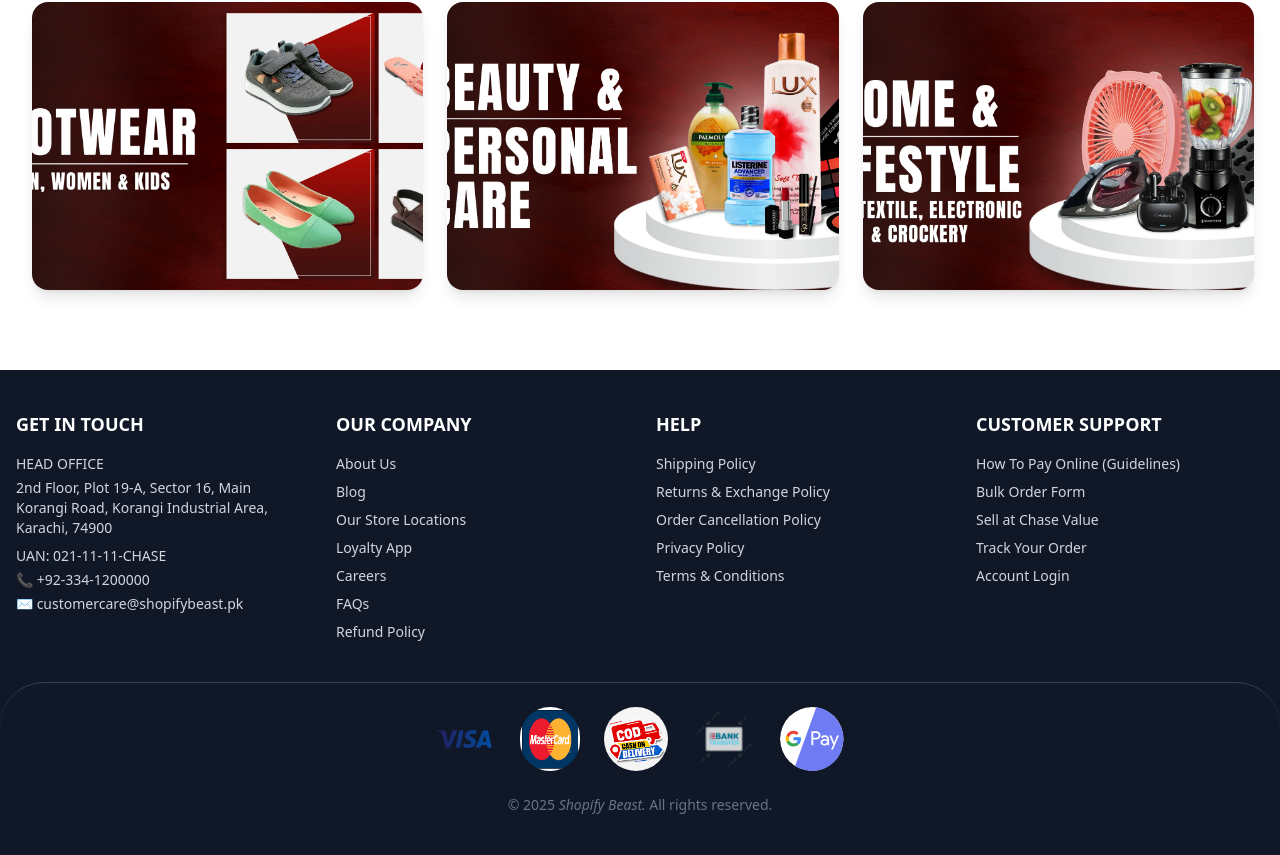
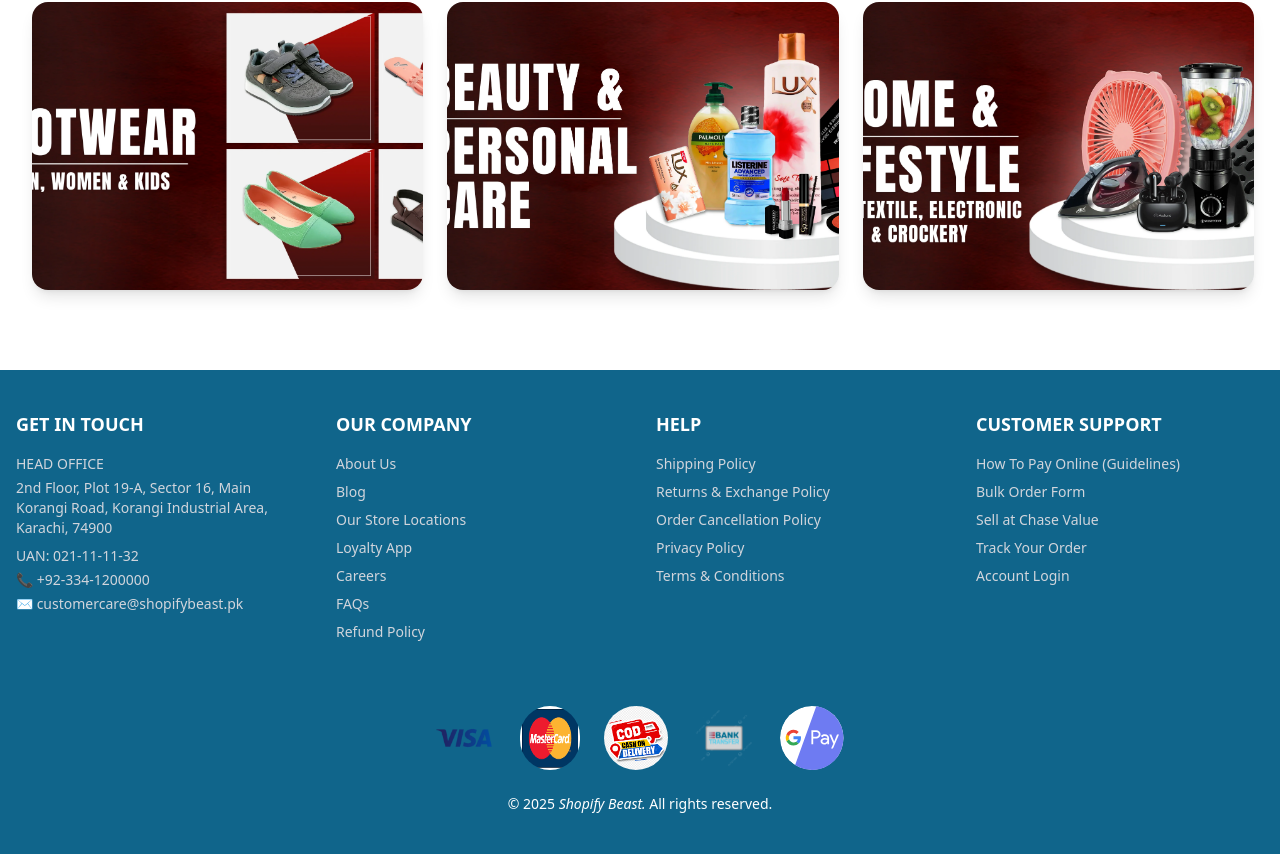
Before and after one commit to SajidNoorMuhammad/Intern-Intelligence-E-Commerce-Website, a React (Vite) app: page / in a window 1280 px wide. Shown: the part 1731-2586 px from the top of the page. Built offline with nearby package versions, Linux system fonts and the light colour scheme; no server answers.

Commit message:
update footer.

```diff
--- a/src/components/Home/Footer.jsx
+++ b/src/components/Home/Footer.jsx
@@ -2,7 +2,7 @@
 
 const Footer = () => {
     return (
-        <footer className="bg-gray-900 text-gray-300 py-10 mt-10">
+        <footer className="bg-[#10658b] text-gray-300 py-10 mt-10">
             <div className="max-w-7xl mx-auto px-4 grid grid-cols-1 md:grid-cols-4 gap-8">
 
                 {/* GET IN TOUCH */}
@@ -10,7 +10,7 @@
                     <h3 className="text-white text-lg font-bold mb-4">GET IN TOUCH</h3>
                     <p className="text-sm">HEAD OFFICE</p>
                     <p className="text-sm mt-1">2nd Floor, Plot 19-A, Sector 16, Main Korangi Road, Korangi Industrial Area, Karachi, 74900</p>
-                    <p className="text-sm mt-2">UAN: 021-11-11-CHASE</p>
+                    <p className="text-sm mt-2">UAN: 021-11-11-32</p>
                     <p className="text-sm mt-1">📞 +92-334-1200000</p>
                     <p className="text-sm mt-1">✉️ customercare@shopifybeast.pk</p>
                 </div>
@@ -55,16 +55,16 @@
             </div>
 
             {/* Payment Icons */}
-            <div className="mt-10 border-t border-gray-700 pt-6 px-4 flex flex-wrap justify-center gap-6 rounded-full">
-                <img src="/Images/Payment/payment_icon_1.png" alt="payment1" className="h-16 rounded-full" />
-                <img src="/Images/Payment/payment_icon_2.png" alt="payment2" className="h-16 w-15 rounded-full" />
-                <img src="/Images/Payment/payment_icon_3.png" alt="payment3" className="h-16 rounded-full" />
-                <img src="/Images/Payment/payment_icon_4.png" alt="payment4" className="h-16 rounded-full" />
-                <img src="/Images/Payment/payment_icon_5.svg" alt="payment5" className="h-16 rounded-full" />
+            <div className="mt-10 border-gray-700 pt-6 px-4 flex flex-wrap justify-center gap-6 rounded-full">
+                <img src="/Images/Payment/payment_icon_1.png" alt="payment1" className="h-16 rounded-full max-sm:w-10 max-sm:h-10" />
+                <img src="/Images/Payment/payment_icon_2.png" alt="payment2" className="h-16 w-15 rounded-full max-sm:w-10 max-sm:h-10" />
+                <img src="/Images/Payment/payment_icon_3.png" alt="payment3" className="h-16 rounded-full max-sm:w-10 max-sm:h-10" />
+                <img src="/Images/Payment/payment_icon_4.png" alt="payment4" className="h-16 rounded-full max-sm:w-10 max-sm:h-10" />
+                <img src="/Images/Payment/payment_icon_5.svg" alt="payment5" className="h-16 rounded-full max-sm:w-10 max-sm:h-10" />
             </div>
 
             {/* Copyright */}
-            <div className="mt-6 text-center text-sm text-gray-500">
+            <div className="mt-6 text-center text-sm text-white">
                 © {new Date().getFullYear()} <i>Shopify Beast.</i> All rights reserved.
             </div>
         </footer>
```
